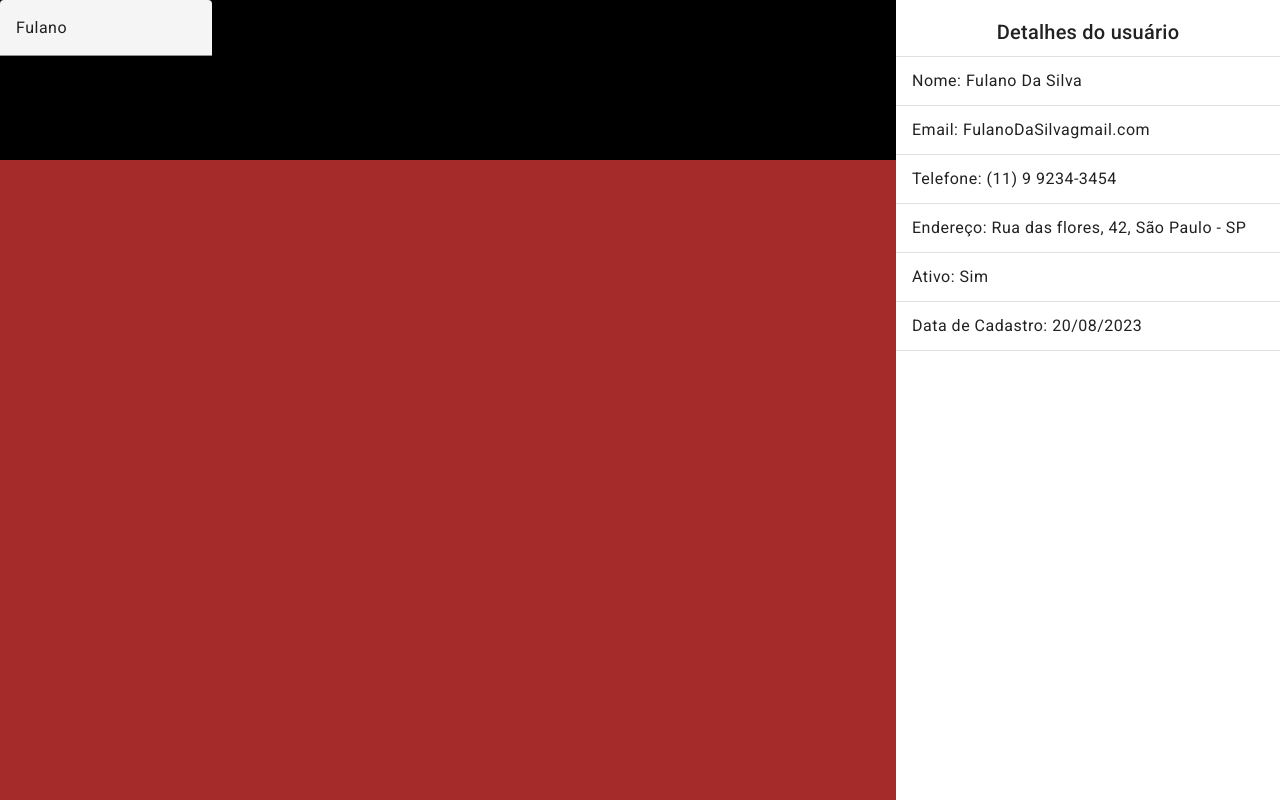
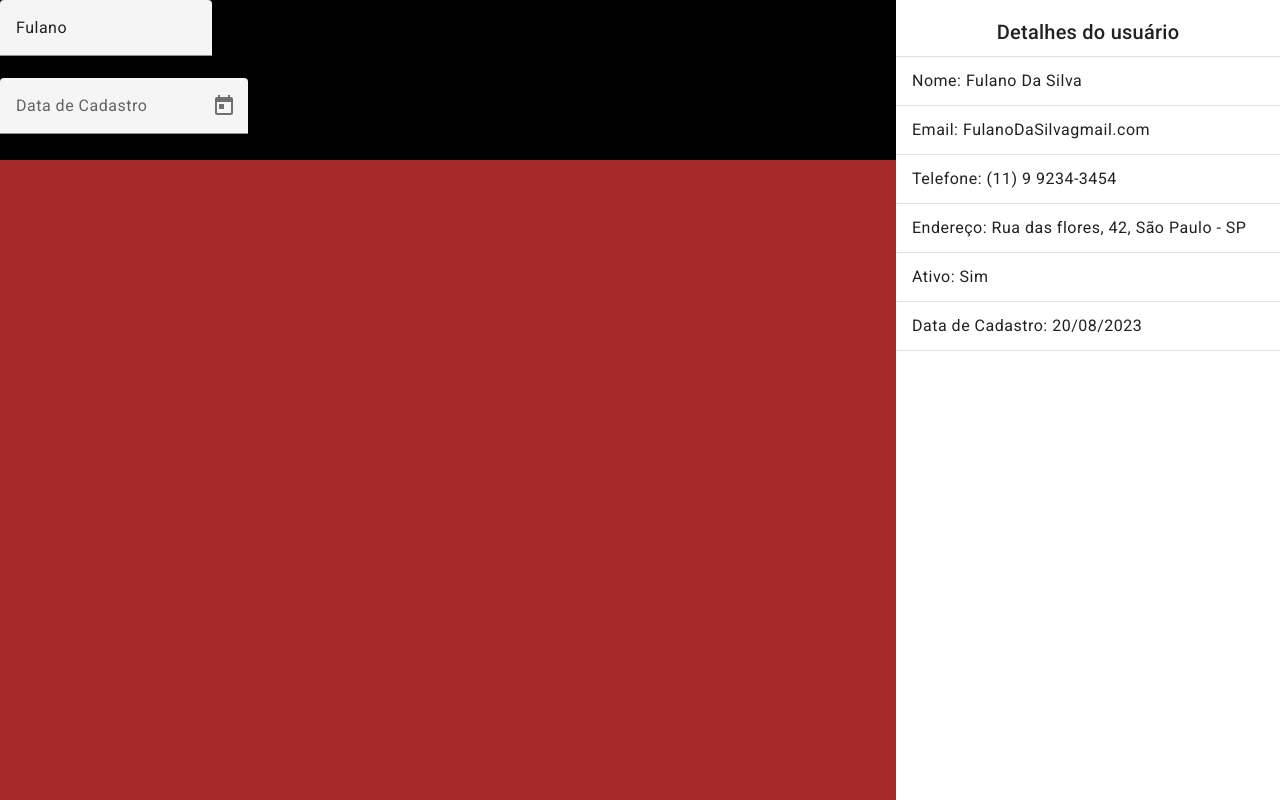
Before and after one commit to AencioVinicius2/angular_library, an Angular app in the folder projeto1/users-filter-project/: page / in a window 1280 px wide. Built offline with nearby package versions, Linux system fonts and the light colour scheme.

Commit message:
feat: add date picker

```diff
--- a/projeto1/users-filter-project/src/app/components/filter/filter.component.html
+++ b/projeto1/users-filter-project/src/app/components/filter/filter.component.html
@@ -7,6 +7,14 @@
     </div>
 
     <div class="form__date-picker">
+      <mat-form-field>
+        <input matInput [matDatepicker]="picker" placeholder="Data de Cadastro">
+        <mat-datepicker-toggle matSuffix [for]="picker"></mat-datepicker-toggle>
+        <mat-datepicker #picker></mat-datepicker>
+      </mat-form-field>
+    </div>
+
+    <div class="form__status">
 
     </div>
   </form>
```
Also changed, not shown: projeto1/users-filter-project/src/app/angular-material/angular-material.module.ts (+7 -2 lines).
